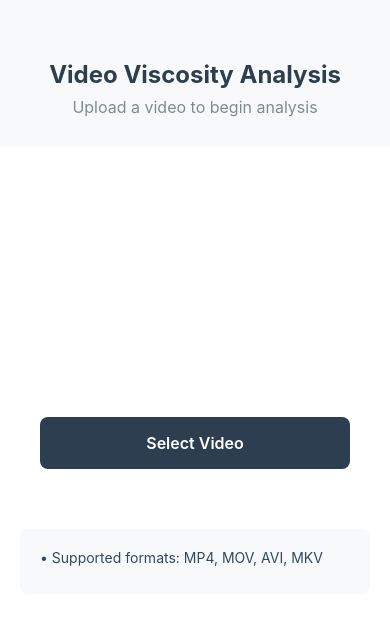
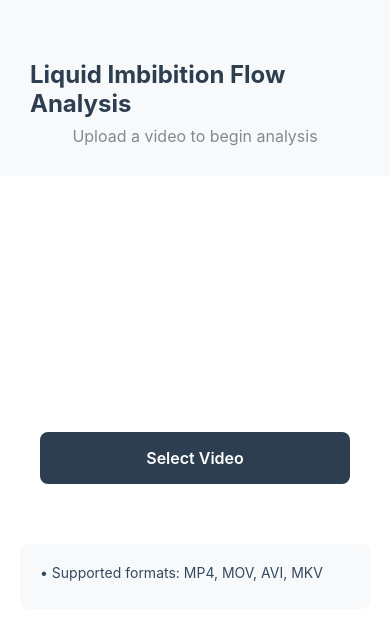
Before and after one commit to Soumyashree6002/Video_Analysis, a React Native app in the folder frontend/: screen /Upload in a window 390 px wide. Shown: the top 620 px of the page. Built offline with nearby package versions, Linux system fonts and the light colour scheme; what react-native-worklets would draw is missing.

Commit message:
changed app name and added a milli in the units of viscosity and also name in the landing screen

```diff
--- a/frontend/app.json
+++ b/frontend/app.json
@@ -1,11 +1,11 @@
 {
   "expo": {
-    "name": "Video Viscosity Analysis",
-    "slug": "video-analysis-app",
+    "name": "Paper Viscometer",
+    "slug": "paper-viscometer",
     "version": "1.0.0",
     "orientation": "portrait",
     "icon": "./assets/images/icon.png",
-    "scheme": "frontendnew",
+    "scheme": "paper-viscometer",
     "userInterfaceStyle": "automatic",
     "newArchEnabled": true,
     "ios": {
@@ -20,7 +20,7 @@
       },
       "edgeToEdgeEnabled": true,
       "predictiveBackGestureEnabled": false,
-      "package": "com.anonymous.videoanalysisapp"
+      "package": "com.anonymous.paperviscometer"
     },
     "extra": {
       "eas": {
--- a/frontend/src/screens/ResultsScreen.jsx
+++ b/frontend/src/screens/ResultsScreen.jsx
@@ -73,7 +73,7 @@ const ResultsScreen = () => {
         <View style={styles.resultCard}>
           <Text style={styles.resultLabel}>Viscosity</Text>
           <Text style={styles.resultValue}>
-            {analysisResults.viscosity.toFixed(6)} Pa·s
+            {analysisResults.viscosity.toFixed(6)} mPa.s
           </Text>
         </View>
 
--- a/frontend/src/screens/UploadScreen.jsx
+++ b/frontend/src/screens/UploadScreen.jsx
@@ -31,7 +31,7 @@ const UploadScreen = () => {
   return (
     <View style={styles.container}>
       <View style={styles.header}>
-        <Text style={styles.title}>Video Viscosity Analysis</Text>
+        <Text style={styles.title}>Liquid Imbibition Flow Analysis</Text>
         <Text style={styles.subtitle}>Upload a video to begin analysis</Text>
       </View>
 
```
